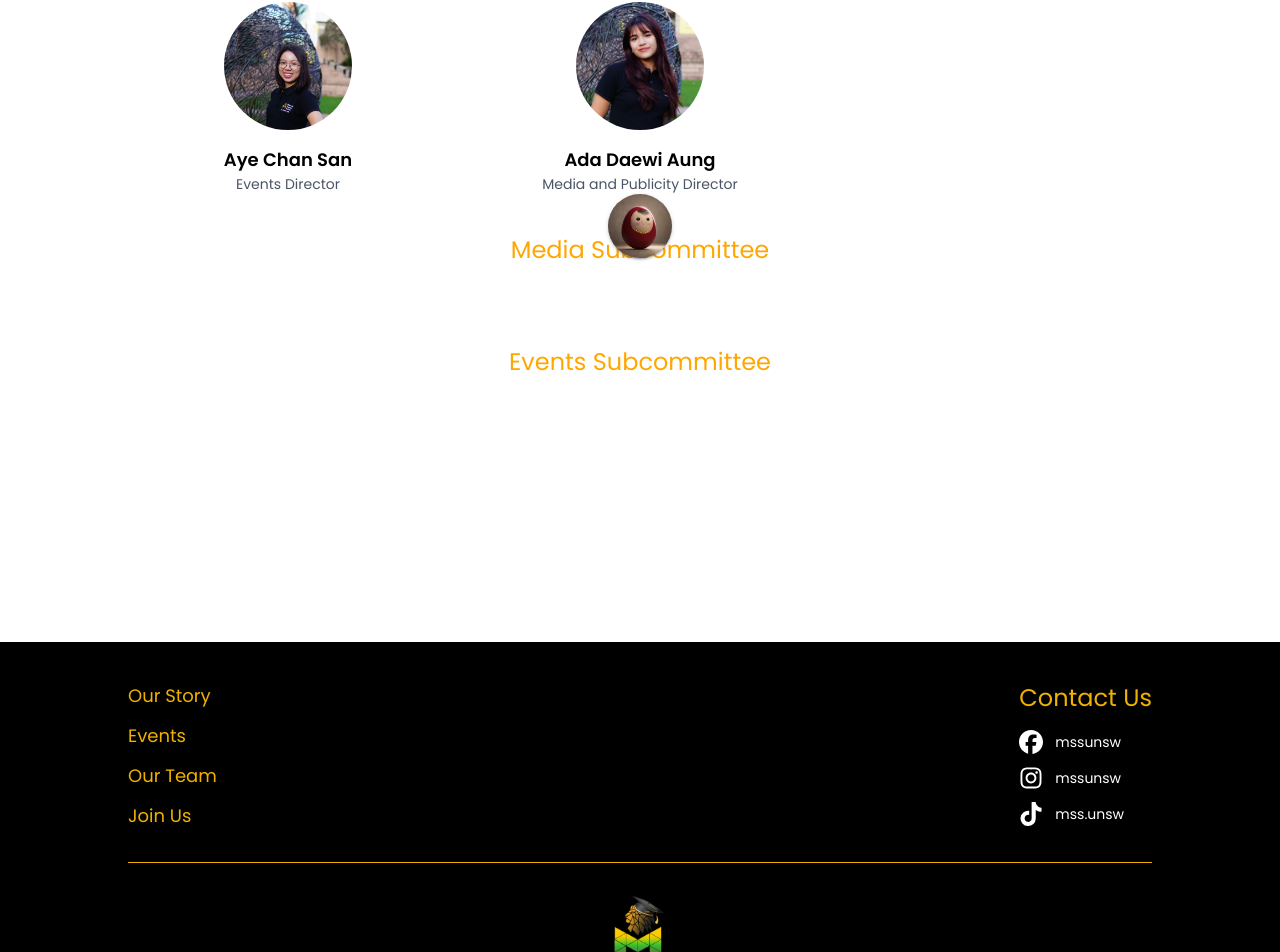
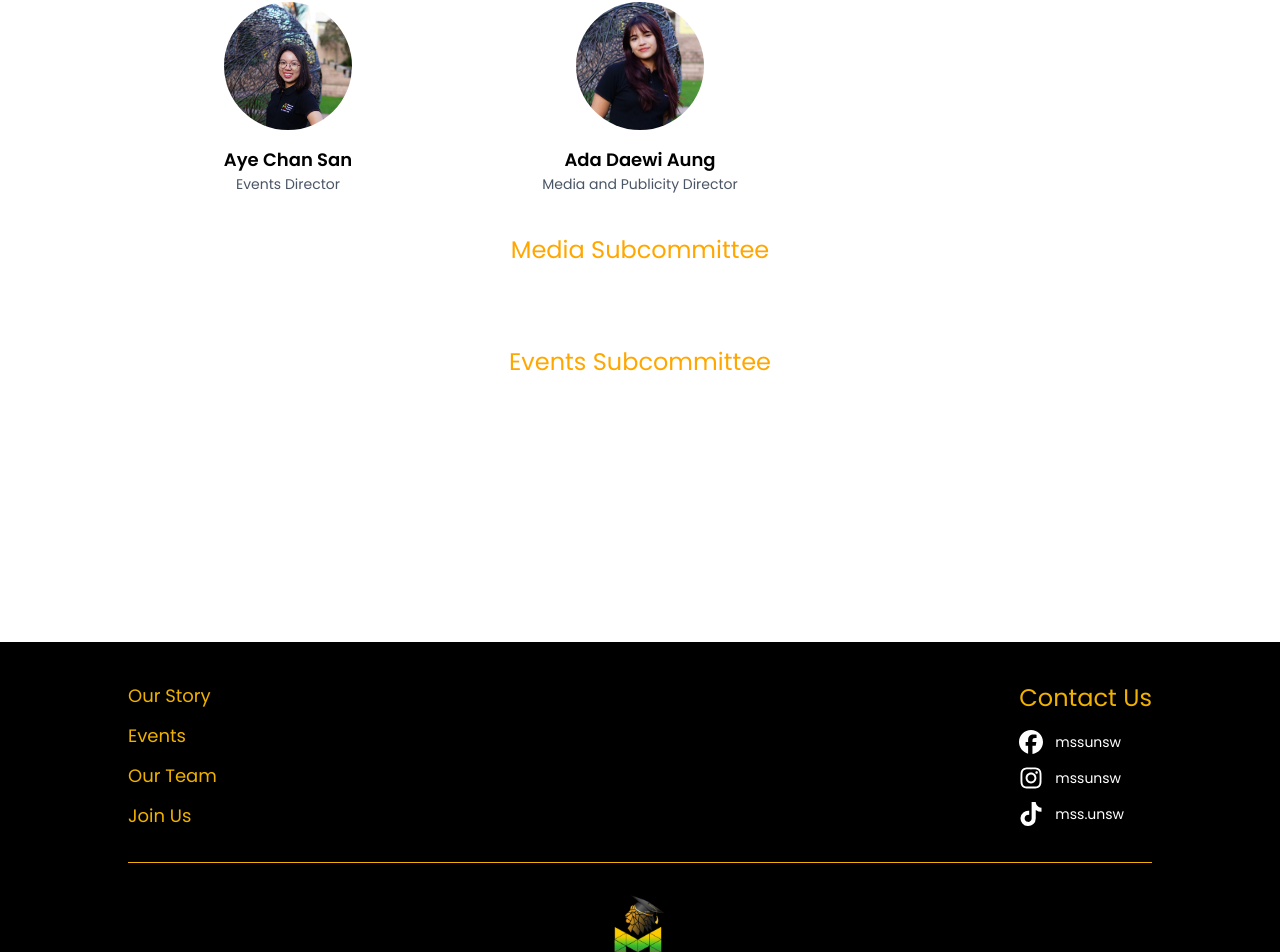
Before and after one commit to Leo-Zarni01/mssunsw, a React (Vite) app in the folder frontend/: page /team in a window 1280 px wide. Shown: the part 854-1806 px from the top of the page. Built offline with nearby package versions, Linux system fonts and the light colour scheme.

Commit message:
Easter egg

```diff
--- a/frontend/src/components/EasterEggs/Egg1.tsx
+++ b/frontend/src/components/EasterEggs/Egg1.tsx
@@ -88,7 +88,7 @@ function HiddenButton() {
           variant="contained"
           color="primary"
           sx={{
-            opacity: found ? 1 : 1,
+            opacity: found ? 1 : 0,
             transition: "opacity 0.5s",
             borderRadius: "50%",
             minWidth: "64px",
```
